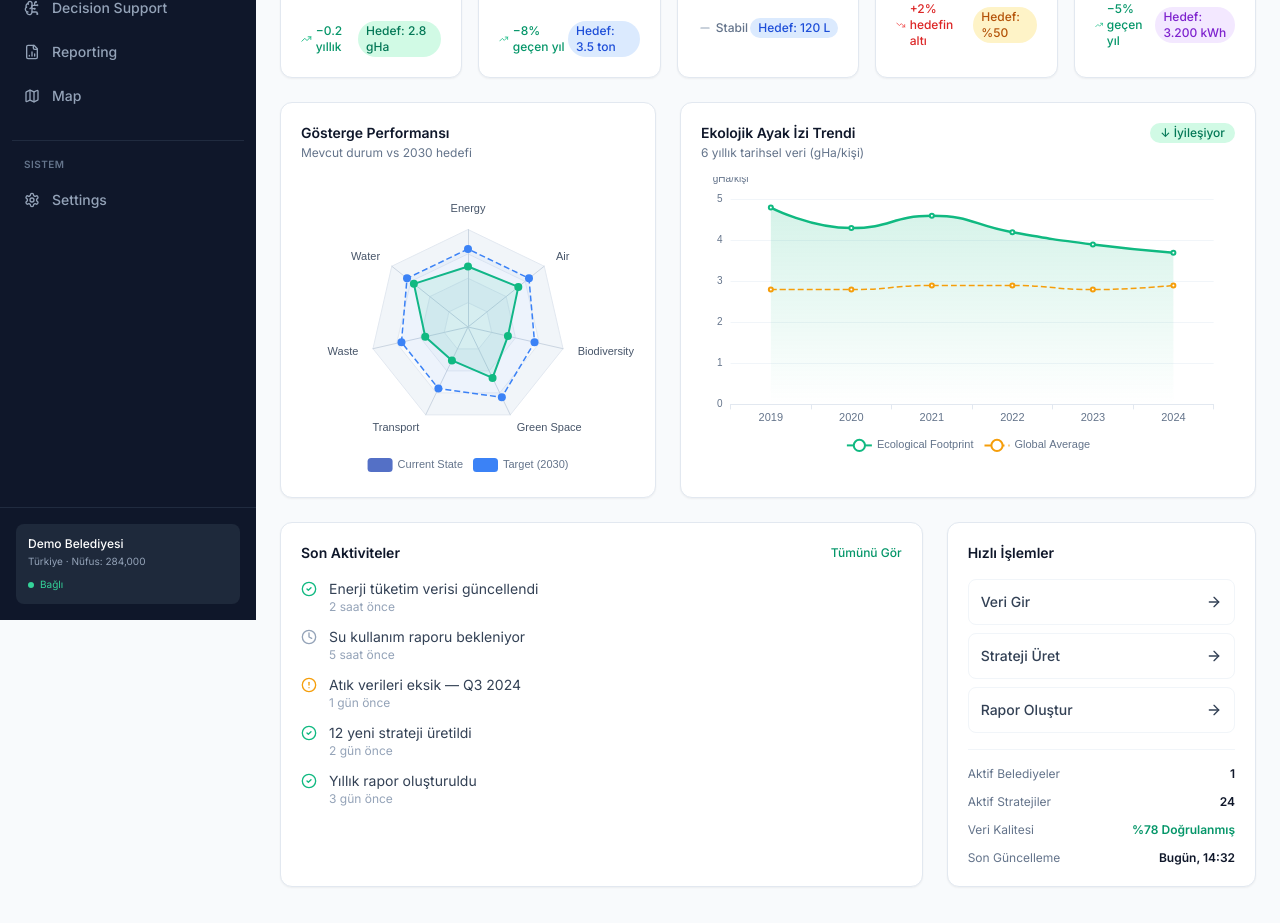
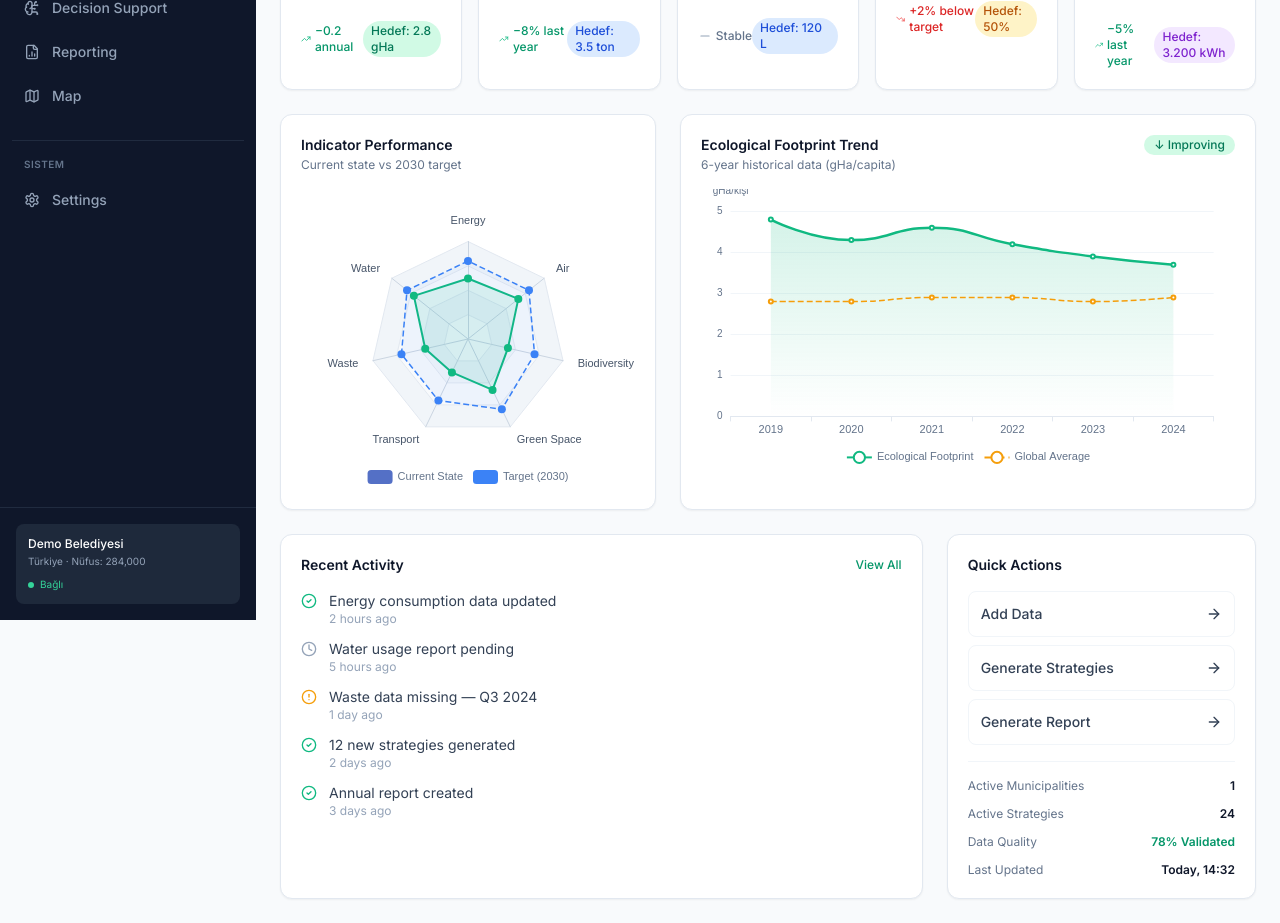
Before and after one commit to kilincmurat/scald, a Next.js app in the folder apps/web/: page /en in a window 1280 px wide. Shown: the part 180-1103 px from the top of the page. Built offline with nearby package versions, Linux system fonts and the light colour scheme.

Commit message:
dil secimi duzeltmesi: hardcode Turkce stringler ceviriye tasindi

```diff
--- a/apps/web/messages/el/common.json
+++ b/apps/web/messages/el/common.json
@@ -29,7 +29,7 @@
   "dashboard": {
     "title": "Overview",
     "subtitle": "Municipal ecological performance summary",
-    "ecologicalScore": "Ecological Footprint Score",
+    "ecologicalScore": "Ecological Footprint",
     "carbonEmission": "Carbon Emission",
     "waterUsage": "Water Usage",
     "greenArea": "Green Area",
@@ -47,11 +47,37 @@
     "quickActions": "Quick Actions",
     "addData": "Add Data",
     "generateReport": "Generate Report",
-    "viewStrategies": "View Strategies",
+    "viewStrategies": "Generate Strategies",
     "municipalities": "Municipalities",
     "activeStrategies": "Active Strategies",
     "dataQuality": "Data Quality",
-    "lastUpdated": "Last Updated"
+    "lastUpdated": "Last Updated",
+    "activeMunicipalities": "Active Municipalities",
+    "dataQualityValue": "78% Validated",
+    "todayTime": "Today, 14:32",
+    "indicatorPerformance": "Indicator Performance",
+    "currentVsTarget": "Current state vs 2030 target",
+    "footprintTrend": "Ecological Footprint Trend",
+    "historicalData": "6-year historical data (gHa/capita)",
+    "trendAnnual": "−0.2 annual",
+    "trendLastYear8": "−8% last year",
+    "trendLastYear5": "−5% last year",
+    "trendBelowTarget": "+2% below target",
+    "activity1": "Energy consumption data updated",
+    "activity1Time": "2 hours ago",
+    "activity2": "Water usage report pending",
+    "activity2Time": "5 hours ago",
+    "activity3": "Waste data missing — Q3 2024",
+    "activity3Time": "1 day ago",
+    "activity4": "12 new strategies generated",
+    "activity4Time": "2 days ago",
+    "activity5": "Annual report created",
+    "activity5Time": "3 days ago",
+    "viewAll": "View All",
+    "unitGha": "gHa/capita",
+    "unitCo2": "ton CO₂",
+    "unitWater": "L/day capita",
+    "unitEnergy": "kWh/year"
   },
   "efct": {
     "title": "Ecological Footprint Calculation Tool",
--- a/apps/web/messages/en/common.json
+++ b/apps/web/messages/en/common.json
@@ -29,7 +29,7 @@
   "dashboard": {
     "title": "Overview",
     "subtitle": "Municipal ecological performance summary",
-    "ecologicalScore": "Ecological Footprint Score",
+    "ecologicalScore": "Ecological Footprint",
     "carbonEmission": "Carbon Emission",
     "waterUsage": "Water Usage",
     "greenArea": "Green Area",
@@ -47,11 +47,37 @@
     "quickActions": "Quick Actions",
     "addData": "Add Data",
     "generateReport": "Generate Report",
-    "viewStrategies": "View Strategies",
+    "viewStrategies": "Generate Strategies",
     "municipalities": "Municipalities",
     "activeStrategies": "Active Strategies",
     "dataQuality": "Data Quality",
-    "lastUpdated": "Last Updated"
+    "lastUpdated": "Last Updated",
+    "activeMunicipalities": "Active Municipalities",
+    "dataQualityValue": "78% Validated",
+    "todayTime": "Today, 14:32",
+    "indicatorPerformance": "Indicator Performance",
+    "currentVsTarget": "Current state vs 2030 target",
+    "footprintTrend": "Ecological Footprint Trend",
+    "historicalData": "6-year historical data (gHa/capita)",
+    "trendAnnual": "−0.2 annual",
+    "trendLastYear8": "−8% last year",
+    "trendLastYear5": "−5% last year",
+    "trendBelowTarget": "+2% below target",
+    "activity1": "Energy consumption data updated",
+    "activity1Time": "2 hours ago",
+    "activity2": "Water usage report pending",
+    "activity2Time": "5 hours ago",
+    "activity3": "Waste data missing — Q3 2024",
+    "activity3Time": "1 day ago",
+    "activity4": "12 new strategies generated",
+    "activity4Time": "2 days ago",
+    "activity5": "Annual report created",
+    "activity5Time": "3 days ago",
+    "viewAll": "View All",
+    "unitGha": "gHa/capita",
+    "unitCo2": "ton CO₂",
+    "unitWater": "L/day capita",
+    "unitEnergy": "kWh/year"
   },
   "efct": {
     "title": "Ecological Footprint Calculation Tool",
--- a/apps/web/messages/mk/common.json
+++ b/apps/web/messages/mk/common.json
@@ -29,7 +29,7 @@
   "dashboard": {
     "title": "Overview",
     "subtitle": "Municipal ecological performance summary",
-    "ecologicalScore": "Ecological Footprint Score",
+    "ecologicalScore": "Ecological Footprint",
     "carbonEmission": "Carbon Emission",
     "waterUsage": "Water Usage",
     "greenArea": "Green Area",
@@ -47,11 +47,37 @@
     "quickActions": "Quick Actions",
     "addData": "Add Data",
     "generateReport": "Generate Report",
-    "viewStrategies": "View Strategies",
+    "viewStrategies": "Generate Strategies",
     "municipalities": "Municipalities",
     "activeStrategies": "Active Strategies",
     "dataQuality": "Data Quality",
-    "lastUpdated": "Last Updated"
+    "lastUpdated": "Last Updated",
+    "activeMunicipalities": "Active Municipalities",
+    "dataQualityValue": "78% Validated",
+    "todayTime": "Today, 14:32",
+    "indicatorPerformance": "Indicator Performance",
+    "currentVsTarget": "Current state vs 2030 target",
+    "footprintTrend": "Ecological Footprint Trend",
+    "historicalData": "6-year historical data (gHa/capita)",
+    "trendAnnual": "−0.2 annual",
+    "trendLastYear8": "−8% last year",
+    "trendLastYear5": "−5% last year",
+    "trendBelowTarget": "+2% below target",
+    "activity1": "Energy consumption data updated",
+    "activity1Time": "2 hours ago",
+    "activity2": "Water usage report pending",
+    "activity2Time": "5 hours ago",
+    "activity3": "Waste data missing — Q3 2024",
+    "activity3Time": "1 day ago",
+    "activity4": "12 new strategies generated",
+    "activity4Time": "2 days ago",
+    "activity5": "Annual report created",
+    "activity5Time": "3 days ago",
+    "viewAll": "View All",
+    "unitGha": "gHa/capita",
+    "unitCo2": "ton CO₂",
+    "unitWater": "L/day capita",
+    "unitEnergy": "kWh/year"
   },
   "efct": {
     "title": "Ecological Footprint Calculation Tool",
--- a/apps/web/messages/ro/common.json
+++ b/apps/web/messages/ro/common.json
@@ -29,7 +29,7 @@
   "dashboard": {
     "title": "Overview",
     "subtitle": "Municipal ecological performance summary",
-    "ecologicalScore": "Ecological Footprint Score",
+    "ecologicalScore": "Ecological Footprint",
     "carbonEmission": "Carbon Emission",
     "waterUsage": "Water Usage",
     "greenArea": "Green Area",
@@ -47,11 +47,37 @@
     "quickActions": "Quick Actions",
     "addData": "Add Data",
     "generateReport": "Generate Report",
-    "viewStrategies": "View Strategies",
+    "viewStrategies": "Generate Strategies",
     "municipalities": "Municipalities",
     "activeStrategies": "Active Strategies",
     "dataQuality": "Data Quality",
-    "lastUpdated": "Last Updated"
+    "lastUpdated": "Last Updated",
+    "activeMunicipalities": "Active Municipalities",
+    "dataQualityValue": "78% Validated",
+    "todayTime": "Today, 14:32",
+    "indicatorPerformance": "Indicator Performance",
+    "currentVsTarget": "Current state vs 2030 target",
+    "footprintTrend": "Ecological Footprint Trend",
+    "historicalData": "6-year historical data (gHa/capita)",
+    "trendAnnual": "−0.2 annual",
+    "trendLastYear8": "−8% last year",
+    "trendLastYear5": "−5% last year",
+    "trendBelowTarget": "+2% below target",
+    "activity1": "Energy consumption data updated",
+    "activity1Time": "2 hours ago",
+    "activity2": "Water usage report pending",
+    "activity2Time": "5 hours ago",
+    "activity3": "Waste data missing — Q3 2024",
+    "activity3Time": "1 day ago",
+    "activity4": "12 new strategies generated",
+    "activity4Time": "2 days ago",
+    "activity5": "Annual report created",
+    "activity5Time": "3 days ago",
+    "viewAll": "View All",
+    "unitGha": "gHa/capita",
+    "unitCo2": "ton CO₂",
+    "unitWater": "L/day capita",
+    "unitEnergy": "kWh/year"
   },
   "efct": {
     "title": "Ecological Footprint Calculation Tool",
--- a/apps/web/messages/tr/common.json
+++ b/apps/web/messages/tr/common.json
@@ -29,11 +29,11 @@
   "dashboard": {
     "title": "Genel Bakış",
     "subtitle": "Belediye ekolojik performans özeti",
-    "ecologicalScore": "Ekolojik Ayak İzi Skoru",
+    "ecologicalScore": "Ekolojik Ayak İzi",
     "carbonEmission": "Karbon Emisyonu",
     "waterUsage": "Su Kullanımı",
     "greenArea": "Yeşil Alan",
-    "recyclingRate": "Geri Dönüşüm Oranı",
+    "recyclingRate": "Geri Dönüşüm",
     "energyConsumption": "Enerji Tüketimi",
     "perCapita": "kişi başı",
     "perYear": "yıllık",
@@ -47,11 +47,37 @@
     "quickActions": "Hızlı İşlemler",
     "addData": "Veri Gir",
     "generateReport": "Rapor Oluştur",
-    "viewStrategies": "Stratejileri Görüntüle",
+    "viewStrategies": "Strateji Üret",
     "municipalities": "Belediye",
     "activeStrategies": "Aktif Strateji",
     "dataQuality": "Veri Kalitesi",
-    "lastUpdated": "Son Güncelleme"
+    "lastUpdated": "Son Güncelleme",
+    "activeMunicipalities": "Aktif Belediyeler",
+    "dataQualityValue": "%78 Doğrulanmış",
+    "todayTime": "Bugün, 14:32",
+    "indicatorPerformance": "Gösterge Performansı",
+    "currentVsTarget": "Mevcut durum vs 2030 hedefi",
+    "footprintTrend": "Ekolojik Ayak İzi Trendi",
+    "historicalData": "6 yıllık tarihsel veri (gHa/kişi)",
+    "trendAnnual": "−0.2 yıllık",
+    "trendLastYear8": "−8% geçen yıl",
+    "trendLastYear5": "−5% geçen yıl",
+    "trendBelowTarget": "+2% hedefin altı",
+    "activity1": "Enerji tüketim verisi güncellendi",
+    "activity1Time": "2 saat önce",
+    "activity2": "Su kullanım raporu bekleniyor",
+    "activity2Time": "5 saat önce",
+    "activity3": "Atık verileri eksik — Q3 2024",
+    "activity3Time": "1 gün önce",
+    "activity4": "12 yeni strateji üretildi",
+    "activity4Time": "2 gün önce",
+    "activity5": "Yıllık rapor oluşturuldu",
+    "activity5Time": "3 gün önce",
+    "viewAll": "Tümünü Gör",
+    "unitGha": "gHa/kişi",
+    "unitCo2": "ton CO₂",
+    "unitWater": "L/gün kişi",
+    "unitEnergy": "kWh/yıl"
   },
   "efct": {
     "title": "Ekolojik Ayak İzi Hesaplama Aracı",
--- a/apps/web/src/app/[locale]/page.tsx
+++ b/apps/web/src/app/[locale]/page.tsx
@@ -19,75 +19,71 @@ interface PageProps {
   params: Promise<{ locale: string }>;
 }
 
-const recentActivities = [
-  { type: 'success', label: 'Enerji tüketim verisi güncellendi', time: '2 saat önce' },
-  { type: 'pending', label: 'Su kullanım raporu bekleniyor', time: '5 saat önce' },
-  { type: 'warning', label: 'Atık verileri eksik — Q3 2024', time: '1 gün önce' },
-  { type: 'success', label: '12 yeni strateji üretildi', time: '2 gün önce' },
-  { type: 'success', label: 'Yıllık rapor oluşturuldu', time: '3 gün önce' },
-];
-
 export default async function DashboardPage({ params }: PageProps) {
   const { locale } = await params;
   const t = await getTranslations({ locale, namespace: 'dashboard' });
 
+  const recentActivities = [
+    { type: 'success', label: t('activity1'), time: t('activity1Time') },
+    { type: 'pending', label: t('activity2'), time: t('activity2Time') },
+    { type: 'warning', label: t('activity3'), time: t('activity3Time') },
+    { type: 'success', label: t('activity4'), time: t('activity4Time') },
+    { type: 'success', label: t('activity5'), time: t('activity5Time') },
+  ];
+
   return (
     <main id="main-content" className="flex-1">
-      <Header
-        locale={locale}
-        title={t('title')}
-        subtitle={t('subtitle')}
-      />
+      <Header locale={locale} title={t('title')} subtitle={t('subtitle')} />
 
       <div className="p-6 space-y-6">
         {/* KPI Cards */}
         <div className="grid grid-cols-2 gap-4 lg:grid-cols-3 xl:grid-cols-5">
           <StatCard
-            title="Ekolojik Ayak İzi"
+            title={t('ecologicalScore')}
             value="3.7"
-            unit="gHa/kişi"
+            unit={t('unitGha')}
             trend="up"
-            trendLabel="−0.2 yıllık"
-            target="2.8 gHa"
+            trendLabel={t('trendAnnual')}
+            target={`2.8 gHa`}
             color="green"
             icon={Trees}
           />
           <StatCard
-            title="Karbon Emisyonu"
+            title={t('carbonEmission')}
             value="4.2"
-            unit="ton CO₂"
+            unit={t('unitCo2')}
             trend="up"
-            trendLabel="−8% geçen yıl"
+            trendLabel={t('trendLastYear8')}
             target="3.5 ton"
             color="blue"
             icon={Wind}
           />
           <StatCard
-            title="Su Kullanımı"
+            title={t('waterUsage')}
             value="145"
-            unit="L/gün kişi"
+            unit={t('unitWater')}
             trend="stable"
-            trendLabel="Stabil"
+            trendLabel={t('stable')}
             target="120 L"
             color="blue"
             icon={Droplets}
           />
           <StatCard
-            title="Geri Dönüşüm"
+            title={t('recyclingRate')}
             value="34"
             unit="%"
             trend="down"
-            trendLabel="+2% hedefin altı"
-            target="%50"
+            trendLabel={t('trendBelowTarget')}
+            target="50%"
             color="amber"
             icon={Recycle}
           />
           <StatCard
-            title="Enerji Tüketimi"
+            title={t('energyConsumption')}
             value="3.850"
-            unit="kWh/yıl"
+            unit={t('unitEnergy')}
             trend="up"
-            trendLabel="−5% geçen yıl"
+            trendLabel={t('trendLastYear5')}
             target="3.200 kWh"
             color="purple"
             icon={Zap}
@@ -99,8 +95,8 @@ export default async function DashboardPage({ params }: PageProps) {
           {/* Radar Chart */}
           <div className="lg:col-span-2 rounded-xl border border-slate-200 bg-white p-5 shadow-sm">
             <div className="mb-4">
-              <h2 className="text-sm font-semibold text-slate-900">Gösterge Performansı</h2>
-              <p className="text-xs text-slate-500 mt-0.5">Mevcut durum vs 2030 hedefi</p>
+              <h2 className="text-sm font-semibold text-slate-900">{t('indicatorPerformance')}</h2>
+              <p className="text-xs text-slate-500 mt-0.5">{t('currentVsTarget')}</p>
             </div>
             <EcologicalRadarChart locale={locale} />
           </div>
@@ -109,11 +105,11 @@ export default async function DashboardPage({ params }: PageProps) {
           <div className="lg:col-span-3 rounded-xl border border-slate-200 bg-white p-5 shadow-sm">
             <div className="mb-4 flex items-start justify-between">
               <div>
-                <h2 className="text-sm font-semibold text-slate-900">Ekolojik Ayak İzi Trendi</h2>
-                <p className="text-xs text-slate-500 mt-0.5">6 yıllık tarihsel veri (gHa/kişi)</p>
+                <h2 className="text-sm font-semibold text-slate-900">{t('footprintTrend')}</h2>
+                <p className="text-xs text-slate-500 mt-0.5">{t('historicalData')}</p>
               </div>
               <span className="rounded-full bg-emerald-100 px-2.5 py-0.5 text-xs font-medium text-emerald-700">
-                ↓ İyileşiyor
+                ↓ {t('improving')}
               </span>
             </div>
             <FootprintTrendChart locale={locale} />
@@ -125,9 +121,9 @@ export default async function DashboardPage({ params }: PageProps) {
           {/* Recent Activity */}
           <div className="lg:col-span-2 rounded-xl border border-slate-200 bg-white p-5 shadow-sm">
             <div className="mb-4 flex items-center justify-between">
-              <h2 className="text-sm font-semibold text-slate-900">Son Aktiviteler</h2>
+              <h2 className="text-sm font-semibold text-slate-900">{t('recentActivity')}</h2>
               <button className="text-xs font-medium text-emerald-600 hover:text-emerald-700">
-                Tümünü Gör
+                {t('viewAll')}
               </button>
             </div>
             <ul className="space-y-3">
@@ -153,27 +149,27 @@ export default async function DashboardPage({ params }: PageProps) {
 
           {/* Quick Actions */}
           <div className="rounded-xl border border-slate-200 bg-white p-5 shadow-sm">
-            <h2 className="mb-4 text-sm font-semibold text-slate-900">Hızlı İşlemler</h2>
+            <h2 className="mb-4 text-sm font-semibold text-slate-900">{t('quickActions')}</h2>
             <div className="space-y-2">
               <Link
                 href={`/${locale}/efct`}
                 className="flex items-center justify-between rounded-lg border border-slate-100 p-3 text-sm text-slate-700 transition hover:border-emerald-200 hover:bg-emerald-50 hover:text-emerald-700"
               >
-                <span className="font-medium">Veri Gir</span>
+                <span className="font-medium">{t('addData')}</span>
                 <ArrowRight className="h-4 w-4" />
               </Link>
               <Link
                 href={`/${locale}/ai-dss`}
                 className="flex items-center justify-between rounded-lg border border-slate-100 p-3 text-sm text-slate-700 transition hover:border-blue-200 hover:bg-blue-50 hover:text-blue-700"
               >
-                <span className="font-medium">Strateji Üret</span>
+                <span className="font-medium">{t('viewStrategies')}</span>
                 <ArrowRight className="h-4 w-4" />
               </Link>
               <Link
                 href={`/${locale}/ai-rt`}
                 className="flex items-center justify-between rounded-lg border border-slate-100 p-3 text-sm text-slate-700 transition hover:border-purple-200 hover:bg-purple-50 hover:text-purple-700"
               >
-                <span className="font-medium">Rapor Oluştur</span>
+                <span className="font-medium">{t('generateReport')}</span>
                 <ArrowRight className="h-4 w-4" />
               </Link>
             </div>
@@ -181,20 +177,20 @@ export default async function DashboardPage({ params }: PageProps) {
             {/* Summary Stats */}
             <div className="mt-4 space-y-3 border-t border-slate-100 pt-4">
               <div className="flex items-center justify-between text-xs">
-                <span className="text-slate-500">Aktif Belediyeler</span>
+                <span className="text-slate-500">{t('activeMunicipalities')}</span>
                 <span className="font-semibold text-slate-900">1</span>
               </div>
               <div className="flex items-center justify-between text-xs">
-                <span className="text-slate-500">Aktif Stratejiler</span>
+                <span className="text-slate-500">{t('activeStrategies')}</span>
                 <span className="font-semibold text-slate-900">24</span>
               </div>
               <div className="flex items-center justify-between text-xs">
-                <span className="text-slate-500">Veri Kalitesi</span>
-                <span className="font-semibold text-emerald-600">%78 Doğrulanmış</span>
+                <span className="text-slate-500">{t('dataQuality')}</span>
+                <span className="font-semibold text-emerald-600">{t('dataQualityValue')}</span>
               </div>
               <div className="flex items-center justify-between text-xs">
-                <span className="text-slate-500">Son Güncelleme</span>
-                <span className="font-semibold text-slate-900">Bugün, 14:32</span>
+                <span className="text-slate-500">{t('lastUpdated')}</span>
+                <span className="font-semibold text-slate-900">{t('todayTime')}</span>
               </div>
             </div>
           </div>
```
